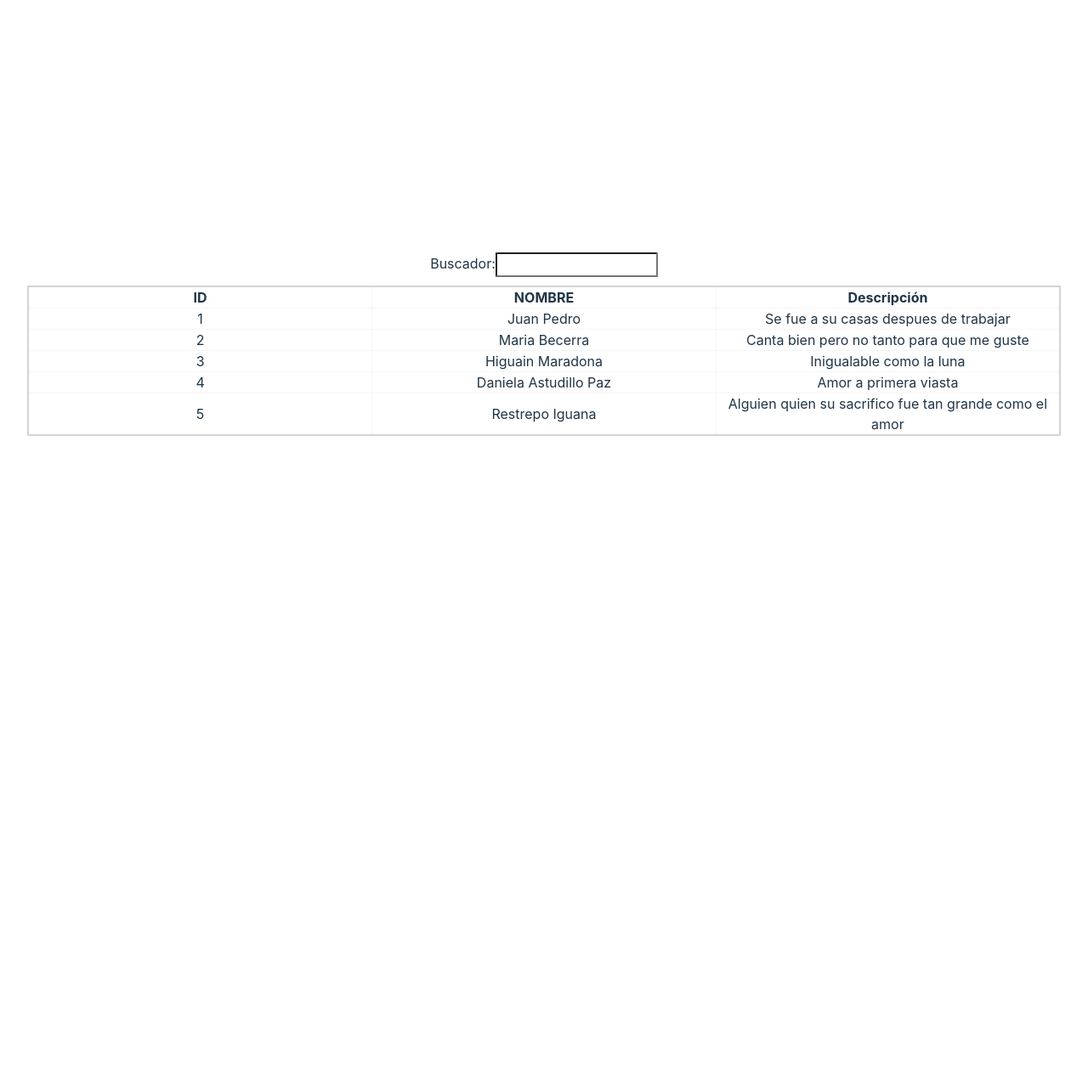
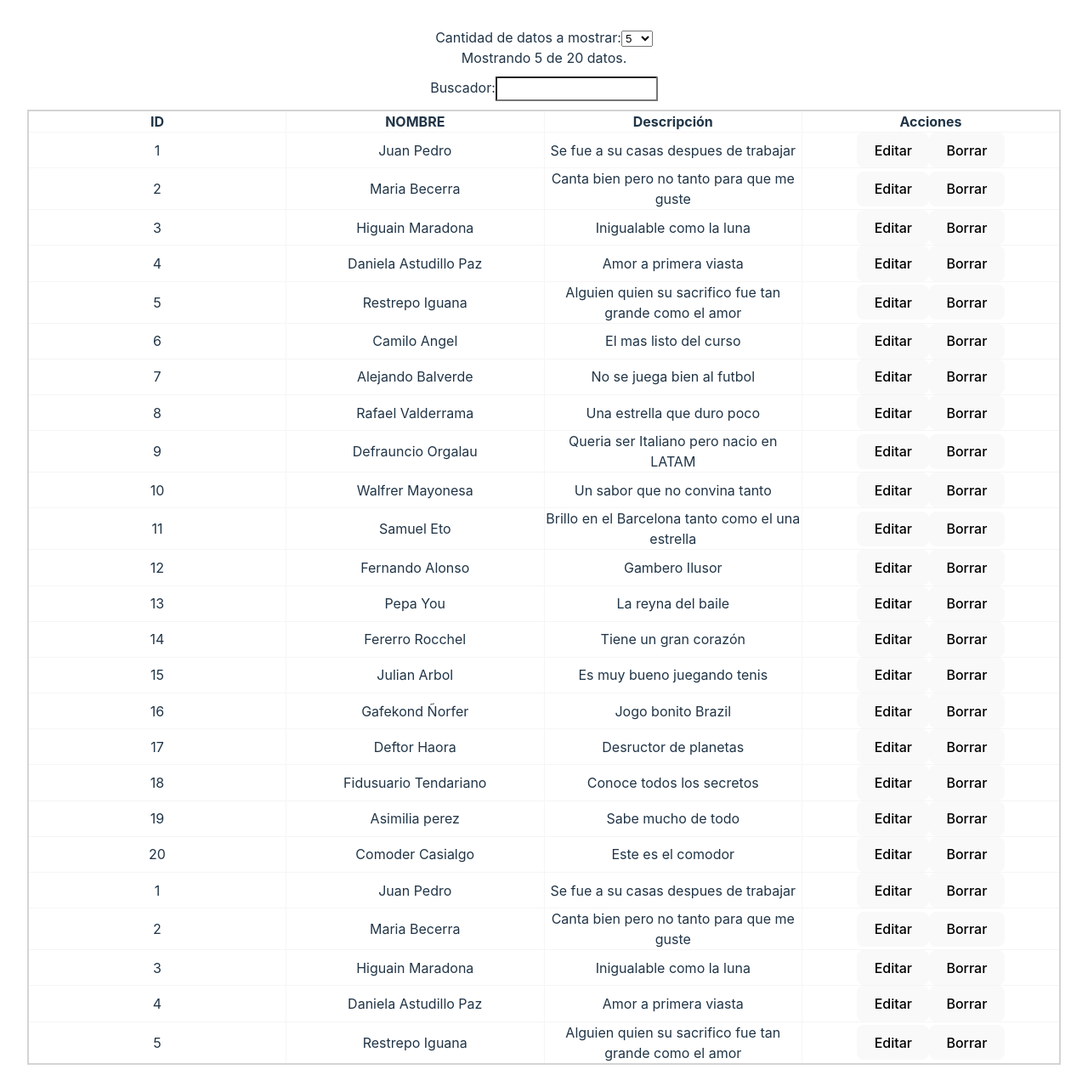
Before and after one commit to EmmanuelCastaneda/BuscadorTabla, a React (Vite) app in the folder vite-project/: page / in a window 1280 px wide. Shown: the whole page at 85% size. Before the commit the page ends 800 px from the top, so only its background shows below. Built offline with nearby package versions, Linux system fonts and the light colour scheme.

Commit message:
Segundo Commit Eliminar

```diff
--- a/vite-project/src/App.jsx
+++ b/vite-project/src/App.jsx
@@ -1,11 +1,13 @@
 import InputComponent from './components/InputComponent';
 import TableComponent from './components/TableComponent';
+import SelectComponent from './components/select';
 import React, { useState, useEffect } from "react";
 import './App.css'
 
 function App() {
   const [data, setData] = useState([]);
   const [filterText, setFilterText] = useState("");
+  const [selectedOption, setSelectedOption] = useState('5');
 
   useEffect(() => {
 
@@ -14,21 +16,41 @@ function App() {
       { ID:2,name: "Maria Becerra", description: "Canta bien pero no tanto para que me guste" },
       { ID:3,name: "Higuain Maradona", description: "Inigualable como la luna" },
       { ID:4,name:"Daniela Astudillo Paz",description:"Amor a primera viasta"},
-      { ID:5,name:"Restrepo Iguana",description:"Alguien quien su sacrifico fue tan grande como el amor"}
+      { ID:5,name:"Restrepo Iguana",description:"Alguien quien su sacrifico fue tan grande como el amor"},
+      {ID:6,name:"Camilo Angel",description:"El mas listo del curso"},
+      {ID:7,name:"Alejando Balverde" ,description:"No se juega bien al futbol"},
+      {ID:8,name:"Rafael Valderrama",description:"Una estrella que duro poco"},
+      {ID:9,name:"Defrauncio Orgalau",description:"Queria ser Italiano pero nacio en LATAM"},
+      {ID:10,name:"Walfrer Mayonesa",description:"Un sabor que no convina tanto"},
+      {ID:11,name:"Samuel Eto",description:"Brillo en el Barcelona tanto como el una estrella"},
+      {ID:12,name:"Fernando Alonso",description:"Gambero Ilusor "},
+      {ID:13,name:"Pepa You",description:"La reyna del baile"},
+      {ID:14,name:"Fererro Rocchel",description:"Tiene un gran corazón"},
+      {ID:15,name:"Julian Arbol",description: "Es muy bueno juegando tenis"},
+      {ID:16,name:"Gafekond Ñorfer",description: "Jogo bonito Brazil"},
+      {ID:17,name:"Deftor Haora",description:"Desructor de planetas"},
+      {ID:18,name:"Fidusuario Tendariano",description: "Conoce todos los secretos"},
+      {ID:19,name:"Asimilia perez",description: "Sabe mucho de todo"},
+      {ID:20,name:"Comoder Casialgo",description: "Este es el comodor"}
     ]);
   }, []);
 
   const handleFilterChange = (event) => {
     setFilterText(event.target.value);
   };
+  const handleSelectChange = (selectedValue) => {
+    setSelectedOption(selectedValue);
+  };
 
   return (
     <div className="contenedor">
+      <SelectComponent data={data} handleSelectChange={handleSelectChange}></SelectComponent>
       <InputComponent filterText={filterText} handleFilterChange={handleFilterChange}></InputComponent>
-      <TableComponent data={data} filterText={filterText}></TableComponent>
+      <TableComponent data={data} filterText={filterText} selectedOption={selectedOption}></TableComponent>
 
     </div>
   );
-};
+}
+
 
 export default App;
--- a/vite-project/src/components/TableComponent.jsx
+++ b/vite-project/src/components/TableComponent.jsx
@@ -1,7 +1,8 @@
 import './TableComponent.css'
 
-function TableComponent({ data, filterText }) {
+function TableComponent({ data, filterText,selectedOption }) {
   const filteredData = data.filter(item => item.name.toLowerCase().includes(filterText.toLowerCase()));
+  const filteredData2 = data.slice(0, parseInt(selectedOption));
 
   return (
     <table className="data-table">
@@ -10,16 +11,34 @@ function TableComponent({ data, filterText }) {
             <th>ID</th>
             <th>NOMBRE</th>
             <th>Descripción</th>
+            <th>Acciones</th>
         </tr>
       </thead>
       <tbody>
-        {filteredData.map((item) => (
+        {filteredData.map((item)=>(
           <tr key={item.name}>
             <td>{item.ID}</td>
             <td>{item.name}</td>
             <td>{item.description}</td>
+            <td>
+              <button className="btn btn-primary" onClick={()=>handleClick(item)}>Editar</button>
+              <button className="btn btn-danger" onClick={()=>handleDelete(item)}>Borrar</button>
+            </td>
           </tr>
         ))}
+        {filteredData2.map((item) =>(
+          <tr key={item.name}>
+          <td>{item.ID}</td>
+          <td>{item.name}</td>
+          <td>{item.description}</td>
+          <td>
+            <button className="btn btn-primary" onClick={() => editar(item)}>Editar</button>
+            <button className="btn btn-danger" onClick={() => borrar(item)}>Borrar</button>
+          </td>
+        </tr>
+
+        ))}
+
       </tbody>
     </table>
   );
--- /dev/null
+++ b/vite-project/src/components/select.jsx
@@ -0,0 +1,26 @@
+import React, { useState } from 'react';
+
+function SelectComponent({ data, handleSelectChange }) {
+  const [selectedOption, setSelectedOption] = useState('5');
+
+  const handleOptionChange = (event) => {
+    setSelectedOption(event.target.value);
+    handleSelectChange(event.target.value);
+  };
+
+  return (
+    <div className="select-container">
+      <label htmlFor="select">Cantidad de datos a mostrar:</label>
+      <select id="select" value={selectedOption} onChange={handleOptionChange}>
+        <option value="5">5</option>
+        <option value="10">10</option>
+        <option value="15">15</option>
+        <option value="20">20</option>
+      </select>
+
+      <p>Mostrando {selectedOption} de {data.length} datos.</p>
+    </div>
+  );
+}
+
+export default SelectComponent;
```
Also changed, not shown: vite-project/src/components/FuncionEliminar.jsx (added), vite-project/src/components/select.css (added).
